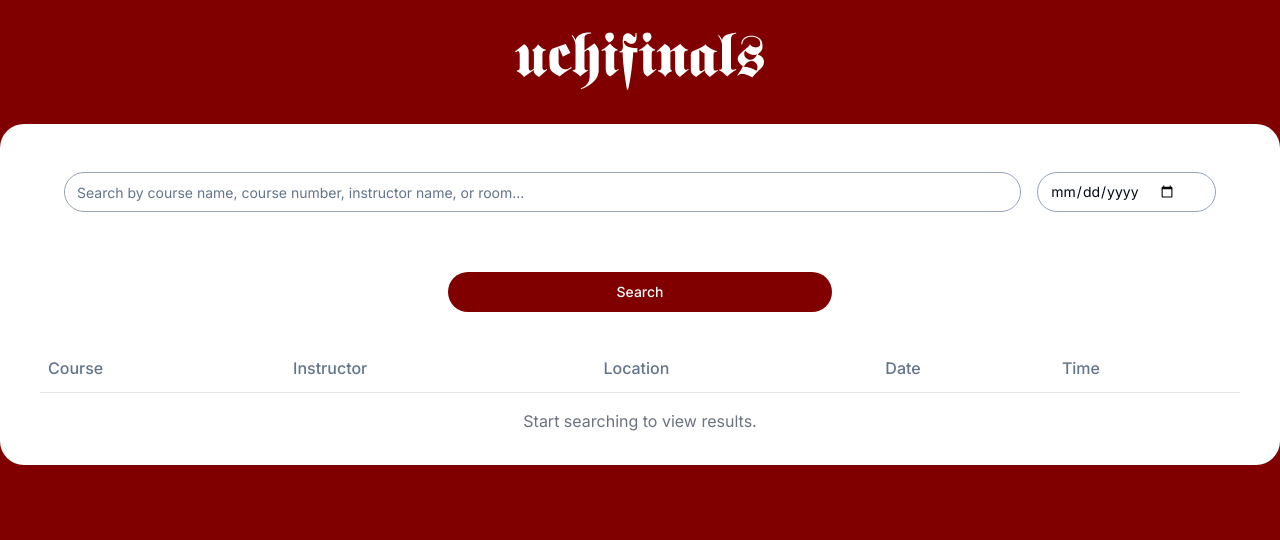
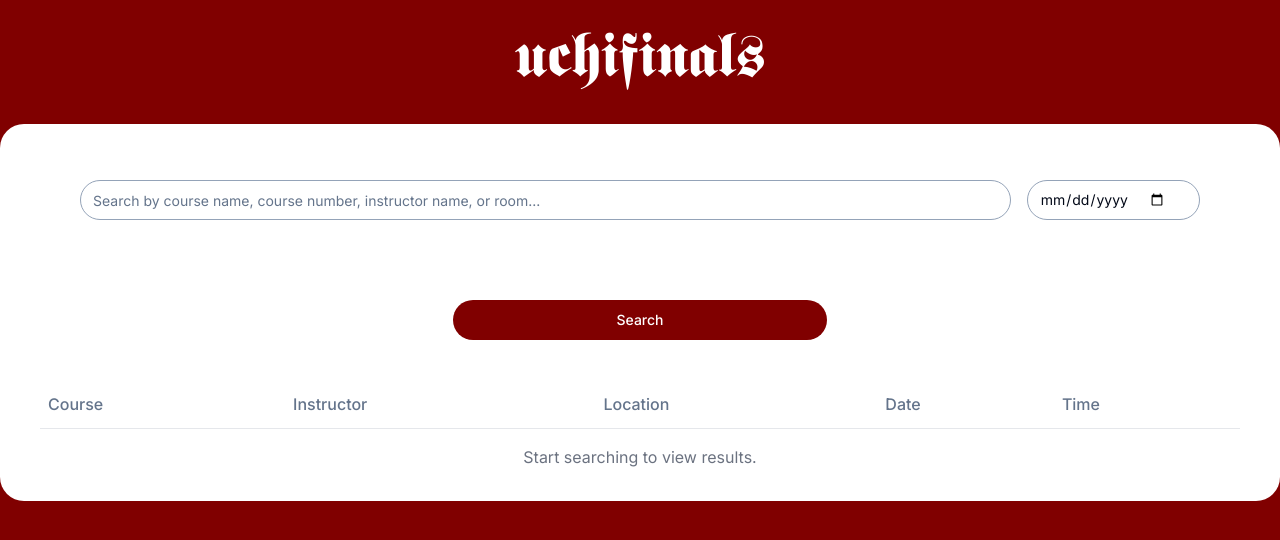
Before and after one commit to esslam-ashour/uchifinals, a Next.js app: page / in a window 1280 px wide. Shown: the top 540 px of the page. Built offline with nearby package versions, Linux system fonts and the light colour scheme.

Commit message:
Split exam rows into separate ExamRow component

```diff
--- a/app/page.tsx
+++ b/app/page.tsx
@@ -51,7 +51,7 @@ export default function Home() {
 
   return (
     <div className="container mx-auto my-6 py-4 px-10 rounded-3xl bg-white">
-      <SearchForm searchParams={searchParams} onInputChange={handleInputChange} onSearch={handleSearch}  />
+      <SearchForm searchParams={searchParams} onInputChange={handleInputChange} onSearch={handleSearch} />
       <ExamTable exams={filteredExams} loading={loading} searched={searched} />
     </div>
   );
--- /dev/null
+++ b/components/ExamRow.tsx
@@ -0,0 +1,29 @@
+import { Exam } from '@/lib/definitions';
+import { locations } from '@/data/locations';
+import { TableRow, TableCell } from '@/components/ui/table';
+
+interface ExamRowProps {
+  exam: Exam;
+}
+
+export default function ExamRow( { exam }: ExamRowProps ) {
+  return (
+    <TableRow key={exam.id}>
+      <TableCell>
+        <span className="font-bold">{exam.course}/{exam.section}</span><br />{exam.sectionTitle}
+      </TableCell>
+      <TableCell>{exam.instructor}</TableCell>
+      <TableCell>
+        {locations[exam.room.split(" ")[0]] ? (
+          <a target="_blank" href={locations[exam.room.split(" ")[0]]?.mapLink?.toString()} className="text-blue-500" rel="noopener noreferrer">
+            {exam.room}
+          </a>
+        ) : (
+          <span>{exam.room}</span>
+        )}
+      </TableCell>
+      <TableCell>{exam.date.split('T')[0]}</TableCell>
+      <TableCell>{exam.startTime} - {exam.endTime}</TableCell>
+    </TableRow>
+  );
+}
--- a/components/ExamTable.tsx
+++ b/components/ExamTable.tsx
@@ -1,8 +1,8 @@
-import { useState, useEffect } from 'react';
-import { Table, TableBody, TableCell, TableHead, TableHeader, TableRow } from '@/components/ui/table';
+import { useState } from 'react';
+import { Table, TableBody, TableHead, TableHeader, TableRow } from '@/components/ui/table';
 import Pagination from '@/components/Pagination';
-import { locations } from '@/data/locations';
 import { Exam } from '@/lib/definitions';
+import ExamRow from '@/components/ExamRow';
 
 interface ExamTableProps {
   exams: Exam[];
@@ -14,7 +14,9 @@ export default function ExamTable({ exams, loading, searched }: ExamTableProps)
   const [currentPage, setCurrentPage] = useState(1);
   const examsPerPage = 10;
 
-  const currentExams = exams.slice((currentPage - 1) * examsPerPage, currentPage * examsPerPage);
+  const currentExams = exams.slice(
+    (currentPage - 1) * examsPerPage, currentPage * examsPerPage
+  );
 
   return (
     <div>
@@ -30,30 +32,23 @@ export default function ExamTable({ exams, loading, searched }: ExamTableProps)
       </TableHeader>
       <TableBody>
         {currentExams.map((exam) => (
-            <TableRow key={exam.id}>
-              <TableCell>
-                <span className="font-bold">{exam.course}/{exam.section}</span><br />{exam.sectionTitle}
-              </TableCell>
-              <TableCell>{exam.instructor}</TableCell>
-              <TableCell>
-                {locations[exam.room.split(" ")[0]] ? (
-                  <a target="_blank" href={locations[exam.room.split(" ")[0]]?.mapLink?.toString()} className="text-blue-500" rel="noopener noreferrer">
-                    {exam.room}
-                  </a>
-                ) : (
-                  <span>{exam.room}</span>
-                )}
-              </TableCell>
-              <TableCell>{exam.date.split('T')[0]}</TableCell>
-              <TableCell>{exam.startTime} - {exam.endTime}</TableCell>
-            </TableRow>
+        <ExamRow key={exam.id} exam={exam} />
         ))}
       </TableBody>
       </Table>
 
-      {exams.length === 0 && <p className="text-center mt-4 text-gray-500">{searched ? "No exams found matching your search criteria." : "Start searching to view results."}</p>}
+      {exams.length === 0 && (
+      <p className="text-center mt-4 text-gray-500">
+        {searched ? "No exams found matching your search criteria." : "Start searching to view results."}
+      </p>
+      )}
 
-      <Pagination totalItems={exams.length} itemsPerPage={examsPerPage} currentPage={currentPage} onPageChange={setCurrentPage} />
+      <Pagination
+      totalItems={exams.length}
+      itemsPerPage={examsPerPage}
+      currentPage={currentPage}
+      onPageChange={setCurrentPage}
+      />
     </div>
   );
 }
--- a/components/SearchForm.tsx
+++ b/components/SearchForm.tsx
@@ -11,8 +11,8 @@ interface SearchFormProps {
 
 export default function SearchForm({ searchParams, onInputChange, onSearch }: SearchFormProps): React.ReactElement {
   return (
-    <div className="container my-6 py-2 px-2 md:px-4 lg:px-6 rounded-3xl bg-white">
-      <form className="grid grid-rows-2 md:grid-cols-4 lg:grid-cols-6 gap-4 mb-6 md:mb-1">
+    <div className="container mx-auto my-6 py-4 px-10 rounded-3xl bg-white">
+      <form className="grid grid-rows-2 md:grid-cols-4 lg:grid-cols-6 gap-4 mb-6">
         <div className="row-span-1 md:col-span-3 lg:col-span-5">
           <Input
             id="details"
@@ -22,7 +22,7 @@ export default function SearchForm({ searchParams, onInputChange, onSearch }: Se
             placeholder="Search by course name, course number, instructor name, or room..."
           />
         </div>
-        <div className="row-span-1 md:col-span-1 lg:col-span-1 w-full">
+        <div className="row-span-1 md:col-span-1 lg:col-span-1">
           <Input
             id="date"
             name="date"
```
Lines whose indentation alone changed are shown as unchanged.
